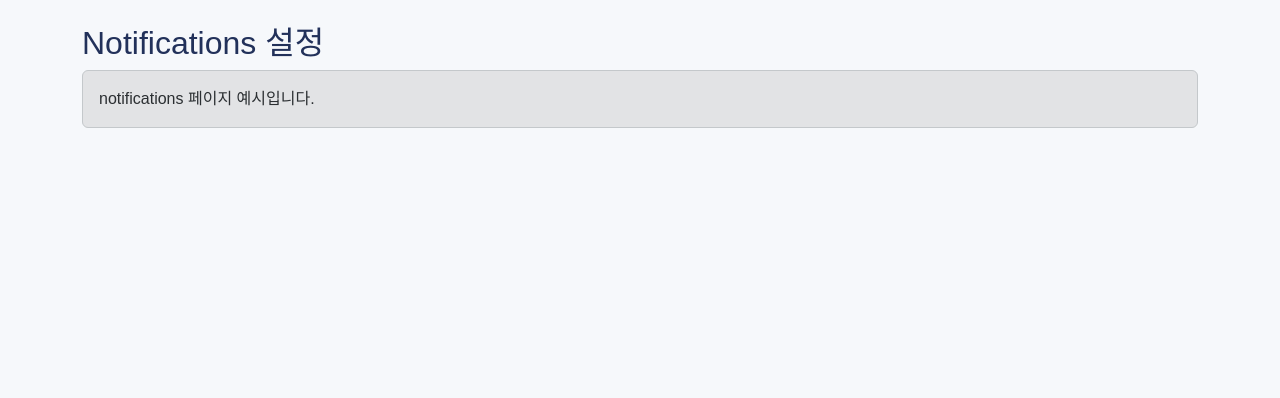
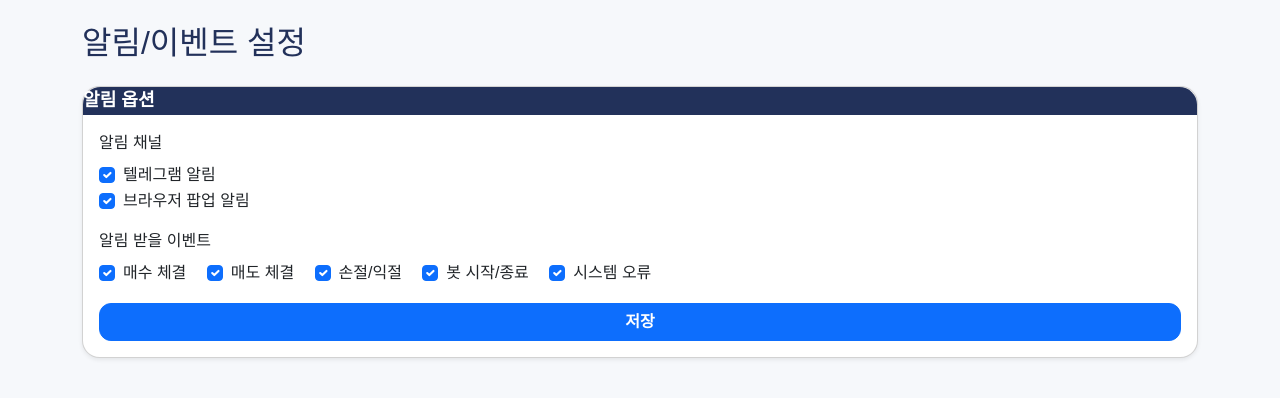
Before and after one commit to LEE-HYUNSANG/UPBIT_ML, a Flask app: page /notifications in a window 1280 px wide. Shown: the part 62-460 px from the top of the page. Run offline with Flask 3, Linux system fonts and the light colour scheme; parts of the project's set-up code (start-up, migrations or seed data) failed here and were passed over.

Commit message:
Update notifications.html

```diff
--- a/templates/notifications.html
+++ b/templates/notifications.html
@@ -1,8 +1,46 @@
 {% extends 'base.html' %}
-{% block title %}Notifications 설정{% endblock %}
+{% block title %}알림 설정{% endblock %}
 {% block content %}
 <div class="container mt-4">
-  <h2>Notifications 설정</h2>
-  <div class="alert alert-secondary">notifications 페이지 예시입니다.</div>
+  <h2 class="mb-4">알림/이벤트 설정</h2>
+  <div class="card shadow-sm">
+    <div class="card-head">알림 옵션</div>
+    <div class="card-body">
+      <form>
+        <div class="mb-3">
+          <label class="form-label">알림 채널</label>
+          <div class="form-check">
+            <input class="form-check-input" type="checkbox" id="alert_telegram" checked>
+            <label class="form-check-label" for="alert_telegram">텔레그램 알림</label>
+          </div>
+          <div class="form-check">
+            <input class="form-check-input" type="checkbox" id="alert_push" checked>
+            <label class="form-check-label" for="alert_push">브라우저 팝업 알림</label>
+          </div>
+        </div>
+        <div class="mb-3">
+          <label class="form-label">알림 받을 이벤트</label>
+          <div>
+            <div class="form-check form-check-inline">
+              <input class="form-check-input" type="checkbox" checked> 매수 체결
+            </div>
+            <div class="form-check form-check-inline">
+              <input class="form-check-input" type="checkbox" checked> 매도 체결
+            </div>
+            <div class="form-check form-check-inline">
+              <input class="form-check-input" type="checkbox" checked> 손절/익절
+            </div>
+            <div class="form-check form-check-inline">
+              <input class="form-check-input" type="checkbox" checked> 봇 시작/종료
+            </div>
+            <div class="form-check form-check-inline">
+              <input class="form-check-input" type="checkbox" checked> 시스템 오류
+            </div>
+          </div>
+        </div>
+        <button type="button" class="btn btn-primary w-100">저장</button>
+      </form>
+    </div>
+  </div>
 </div>
 {% endblock %}
```
